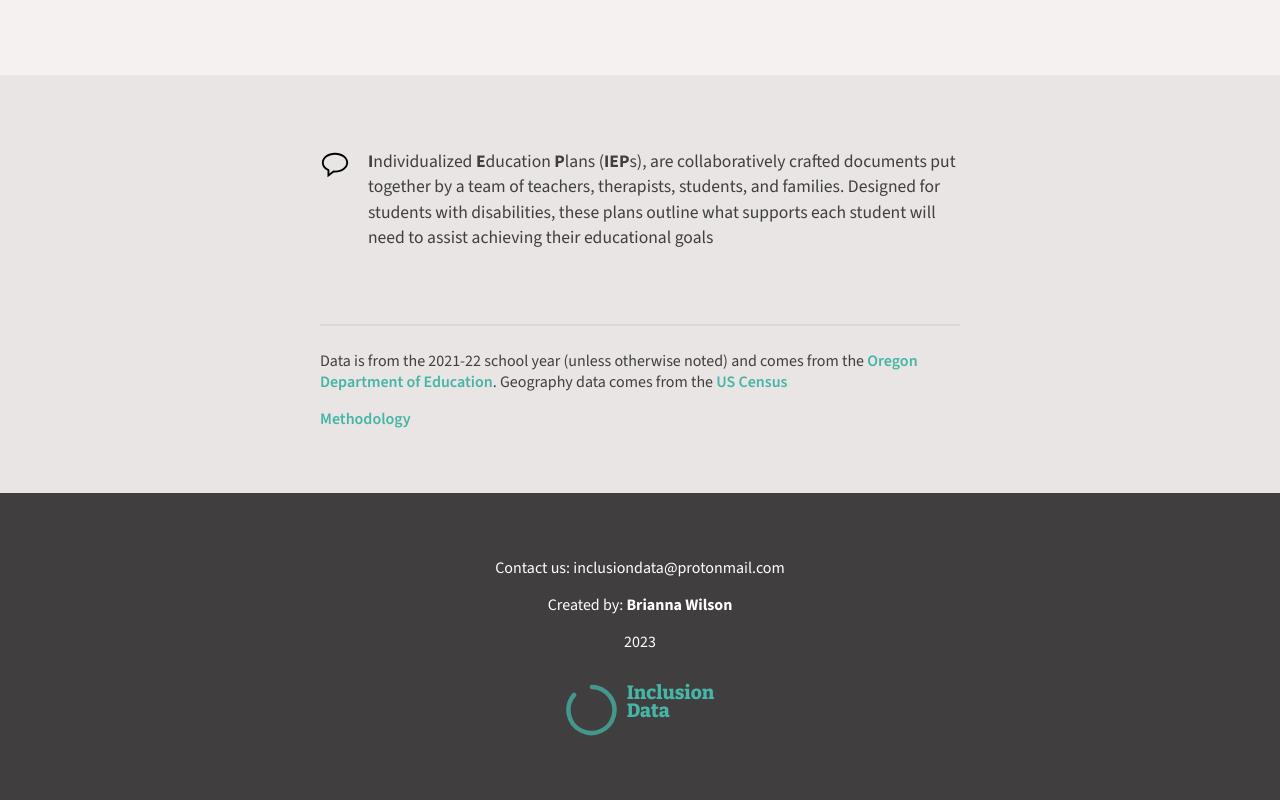
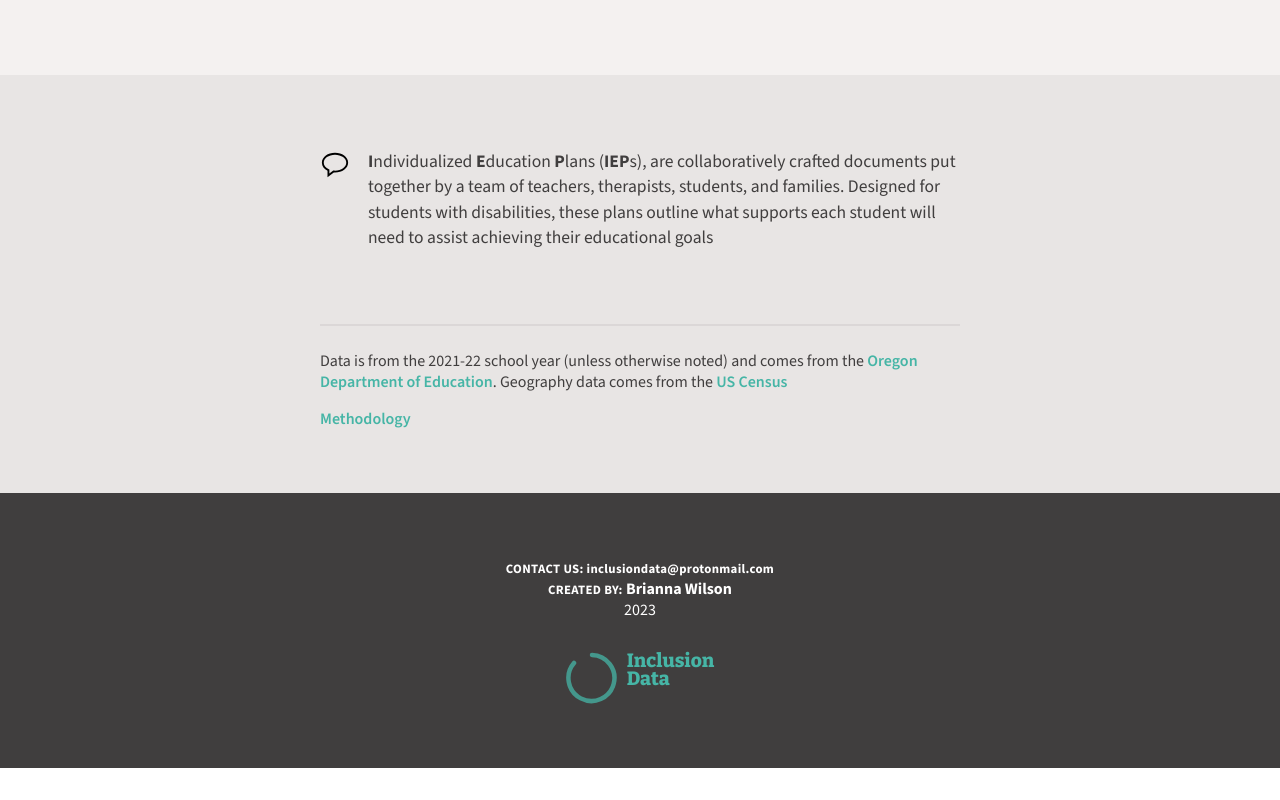
Before and after one commit to bronna/inclusion, a SvelteKit app: page / in a window 1280 px wide. Shown: the part 1853-2653 px from the top of the page. After the commit the page ends 2621 px from the top, so only its background shows below. Built offline with nearby package versions, Linux system fonts and the light colour scheme.

Commit message:
Score color reactivity

```diff
--- a/src/components/Footer.svelte
+++ b/src/components/Footer.svelte
@@ -8,10 +8,18 @@
   <!-- Feedback -->
 
   <div class="footer-links">
-    Contact us: inclusiondata@protonmail.com
+    <span class="label">
+      CONTACT US: inclusiondata@protonmail.com
+    </span>
   </div>
 
-  <p>Created by: <a href="https://bronna.github.io/" target="_blank">Brianna Wilson</a></p>
+  <div>
+    <span class="label">
+      CREATED BY:
+    </span>
+    <a href="https://bronna.github.io/" target="_blank">Brianna Wilson</a>
+  </div>
+
   <p class="year">2023</p>
 
   <div class="logo">
@@ -43,6 +51,12 @@
     }
   }
 
+  .label {
+    font-size: 0.8rem;
+    font-weight: bold;
+    letter-spacing: 0.02rem;
+  }
+
   .logo {
     margin-top: 1rem;
   }
--- a/src/components/InclusionRing.svelte
+++ b/src/components/InclusionRing.svelte
@@ -9,7 +9,8 @@
     export let value = 0;
     export let weighted_inclusion = 0;
 
-    let dataset = [{ label: 'filled', value: value }, { label: 'empty', value: 10 - value }];
+    let dataset  = [{ label: 'filled', value: value }, { label: 'empty', value: 10 - value }]
+    $: dataset = [{ label: 'filled', value: value }, { label: 'empty', value: 10 - value }]
 
     let width = 42;
     let height = 42;
@@ -46,6 +47,7 @@
     //     .domain([10, 0])
 
     let computedColor = colorScale(weighted_inclusion)
+    $: computedColor = colorScale(weighted_inclusion)
 </script>
 
 <div class="donut-chart">
```
